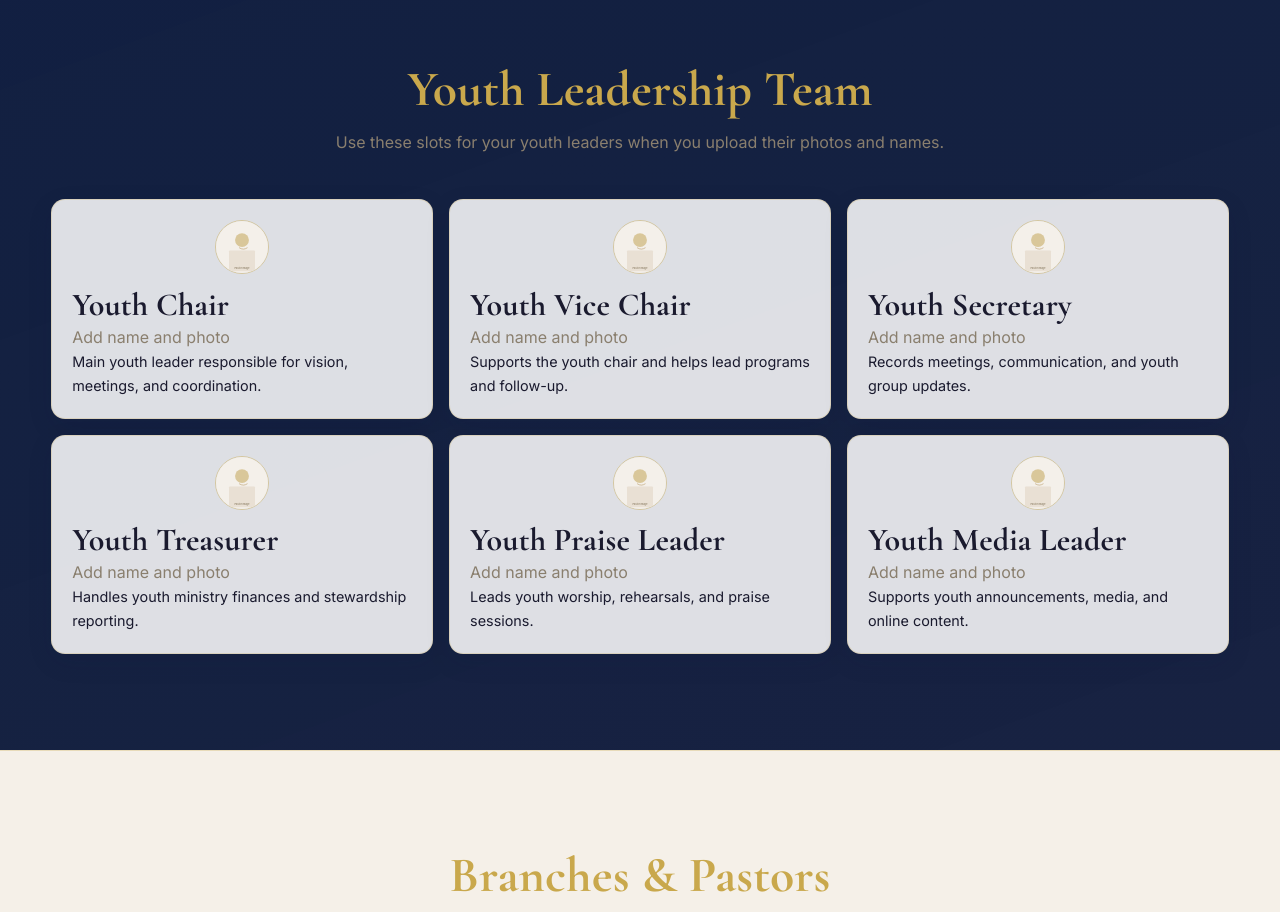
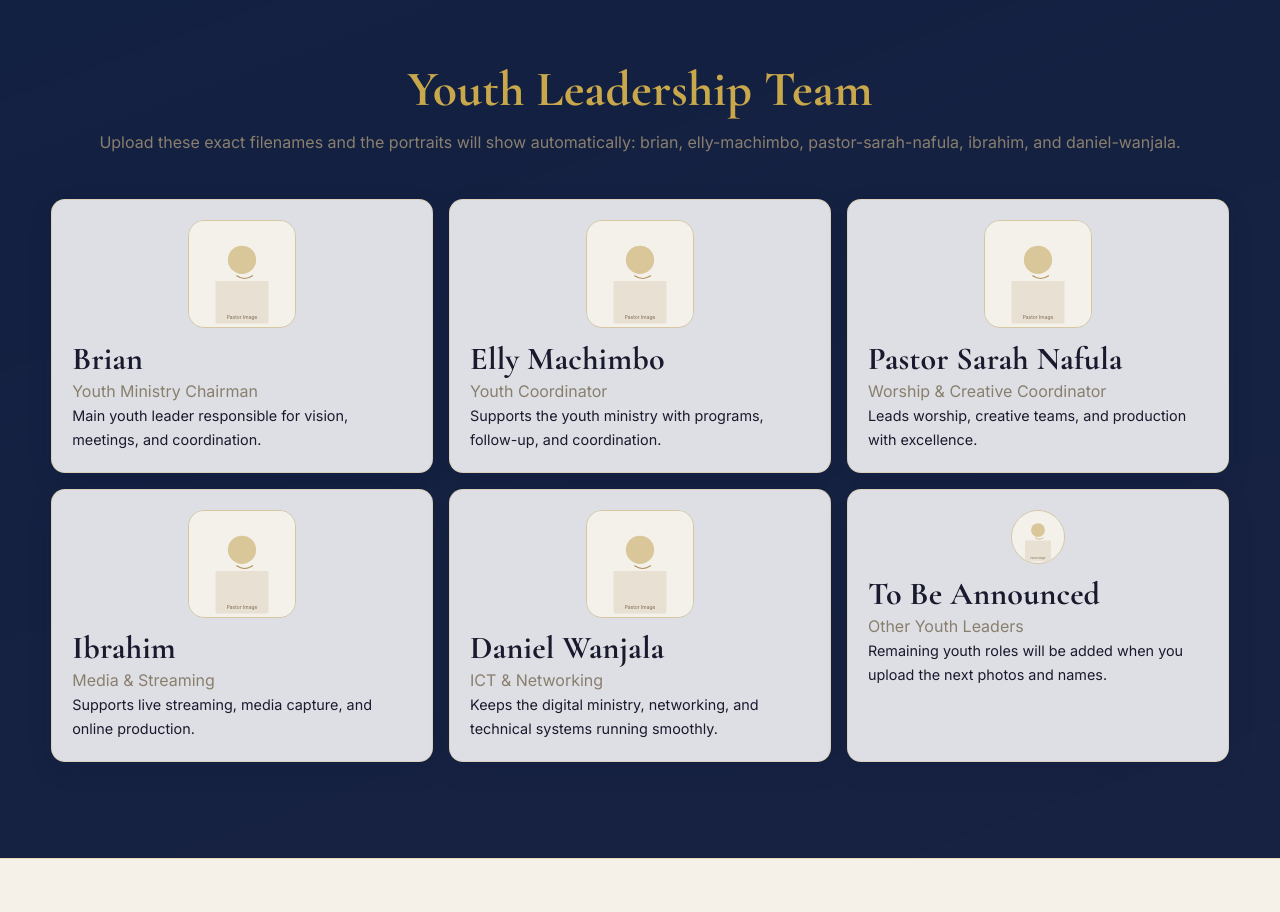
Before and after one commit to MadScie254/Nehemia_Church, a website: page dist/leadership.html in a window 1280 px wide. Shown: the part 4080-4992 px from the top of the page. Drawn offline with nearby package versions, Linux system fonts and the light colour scheme.

Commit message:
feat: update youth leadership section with specific names and images; enhance image loading with fallbacks and styling

```diff
--- a/dist/leadership.html
+++ b/dist/leadership.html
@@ -307,44 +307,44 @@
       <div class="container" data-aos="fade-up">
         <div class="section-heading">
           <h2>Youth Leadership Team</h2>
-          <p class="muted">Use these slots for your youth leaders when you upload their photos and names.</p>
+          <p class="muted">Upload these exact filenames and the portraits will show automatically: brian, elly-machimbo, pastor-sarah-nafula, ibrahim, and daniel-wanjala.</p>
         </div>
         <div class="team-grid">
           <article class="team-card">
-            <div class="avatar"><img src="assets/pastor-placeholder.svg" alt="Youth Chair placeholder"/></div>
-            <h3>Youth Chair</h3>
-            <p class="muted">Add name and photo</p>
+            <div class="avatar avatar-portrait"><img data-image-base="assets/brian" data-image-fallback="assets/pastor-placeholder.svg" src="assets/pastor-placeholder.svg" alt="Brian, Youth Ministry Chairman"/></div>
+            <h3>Brian</h3>
+            <p class="muted">Youth Ministry Chairman</p>
             <p class="team-card-note">Main youth leader responsible for vision, meetings, and coordination.</p>
           </article>
           <article class="team-card">
-            <div class="avatar"><img src="assets/pastor-placeholder.svg" alt="Youth Vice Chair placeholder"/></div>
-            <h3>Youth Vice Chair</h3>
-            <p class="muted">Add name and photo</p>
-            <p class="team-card-note">Supports the youth chair and helps lead programs and follow-up.</p>
+            <div class="avatar avatar-portrait"><img data-image-base="assets/elly-machimbo" data-image-fallback="assets/pastor-placeholder.svg" src="assets/pastor-placeholder.svg" alt="Elly Machimbo, Youth Coordinator"/></div>
+            <h3>Elly Machimbo</h3>
+            <p class="muted">Youth Coordinator</p>
+            <p class="team-card-note">Supports the youth ministry with programs, follow-up, and coordination.</p>
           </article>
           <article class="team-card">
-            <div class="avatar"><img src="assets/pastor-placeholder.svg" alt="Youth Secretary placeholder"/></div>
-            <h3>Youth Secretary</h3>
-            <p class="muted">Add name and photo</p>
-            <p class="team-card-note">Records meetings, communication, and youth group updates.</p>
+            <div class="avatar avatar-portrait"><img data-image-base="assets/pastor-sarah-nafula" data-image-fallback="assets/pastor-placeholder.svg" src="assets/pastor-placeholder.svg" alt="Pastor Sarah Nafula, Worship & Creative Coordinator"/></div>
+            <h3>Pastor Sarah Nafula</h3>
+            <p class="muted">Worship &amp; Creative Coordinator</p>
+            <p class="team-card-note">Leads worship, creative teams, and production with excellence.</p>
           </article>
           <article class="team-card">
-            <div class="avatar"><img src="assets/pastor-placeholder.svg" alt="Youth Treasurer placeholder"/></div>
-            <h3>Youth Treasurer</h3>
-            <p class="muted">Add name and photo</p>
-            <p class="team-card-note">Handles youth ministry finances and stewardship reporting.</p>
+            <div class="avatar avatar-portrait"><img data-image-base="assets/ibrahim" data-image-fallback="assets/pastor-placeholder.svg" src="assets/pastor-placeholder.svg" alt="Ibrahim, Media & Streaming"/></div>
+            <h3>Ibrahim</h3>
+            <p class="muted">Media &amp; Streaming</p>
+            <p class="team-card-note">Supports live streaming, media capture, and online production.</p>
           </article>
           <article class="team-card">
-            <div class="avatar"><img src="assets/pastor-placeholder.svg" alt="Youth Praise Leader placeholder"/></div>
-            <h3>Youth Praise Leader</h3>
-            <p class="muted">Add name and photo</p>
-            <p class="team-card-note">Leads youth worship, rehearsals, and praise sessions.</p>
+            <div class="avatar avatar-portrait"><img data-image-base="assets/daniel-wanjala" data-image-fallback="assets/pastor-placeholder.svg" src="assets/pastor-placeholder.svg" alt="Daniel Wanjala, ICT & Networking"/></div>
+            <h3>Daniel Wanjala</h3>
+            <p class="muted">ICT &amp; Networking</p>
+            <p class="team-card-note">Keeps the digital ministry, networking, and technical systems running smoothly.</p>
           </article>
           <article class="team-card">
             <div class="avatar"><img src="assets/pastor-placeholder.svg" alt="Youth Media Leader placeholder"/></div>
-            <h3>Youth Media Leader</h3>
-            <p class="muted">Add name and photo</p>
-            <p class="team-card-note">Supports youth announcements, media, and online content.</p>
+            <h3>To Be Announced</h3>
+            <p class="muted">Other Youth Leaders</p>
+            <p class="team-card-note">Remaining youth roles will be added when you upload the next photos and names.</p>
           </article>
         </div>
       </div>
--- a/dist/script.js
+++ b/dist/script.js
@@ -46,6 +46,40 @@ document.addEventListener("DOMContentLoaded", () => {
     return candidates.map((candidate) => `url('${candidate}')`).join(", ");
   };
 
+  const hydrateImageFallbacks = () => {
+    document.querySelectorAll("img[data-image-base]").forEach((img) => {
+      const imageBase = img.getAttribute("data-image-base");
+      if (!imageBase) {
+        return;
+      }
+
+      const fallbackSrc = img.getAttribute("data-image-fallback") || img.getAttribute("src") || "";
+      const candidates = [
+        `${imageBase}.jpg`,
+        `${imageBase}.jpeg`,
+        `${imageBase}.png`,
+        `${imageBase}.webp`
+      ];
+
+      let candidateIndex = 0;
+
+      const loadNextCandidate = () => {
+        if (candidateIndex < candidates.length) {
+          img.src = candidates[candidateIndex];
+          candidateIndex += 1;
+          return;
+        }
+
+        if (fallbackSrc) {
+          img.src = fallbackSrc;
+        }
+      };
+
+      img.addEventListener("error", loadNextCandidate);
+      loadNextCandidate();
+    });
+  };
+
   const applyLocalImageFallbacks = (inlineStyle) => {
     if (!inlineStyle) {
       return inlineStyle;
@@ -71,6 +105,8 @@ document.addEventListener("DOMContentLoaded", () => {
       element.setAttribute("style", applyLocalImageFallbacks(inlineStyle));
     }
   });
+
+  hydrateImageFallbacks();
 
   const body = document.body;
   const header = document.querySelector(".site-header");
--- a/dist/styles.css
+++ b/dist/styles.css
@@ -1006,6 +1006,18 @@ body:not(.has-hero) .site-header {
   height: 96px;
   border-radius: 8px;
   flex: 0 0 96px;
+}
+
+.avatar-portrait {
+  width: 108px;
+  height: 108px;
+  border-radius: 16px;
+  flex: 0 0 108px;
+  overflow: hidden;
+}
+
+.avatar-portrait img {
+  object-position: center 14%;
 }
 
 .team-card-wide {
```
Also changed, not shown: dist/assets/README.md (+15 -0 lines).
